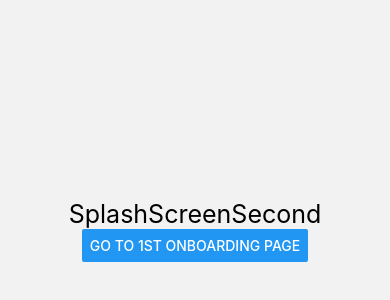
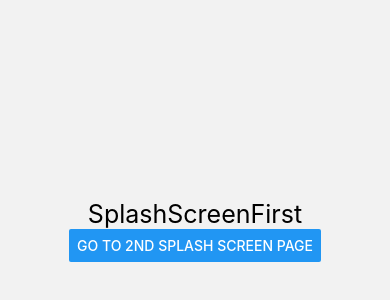
Before and after one commit to dahalaazad/eshop, a React Native app: screen /SplashScreenSecond in a window 390 px wide. Shown: the part 192-492 px from the top of the page. Built offline with nearby package versions, Linux system fonts and the light colour scheme.

Commit message:
fix: Remove unnecessary 2nd splash screen

```diff
--- a/src/routes/authstack/OnboardingStack.js
+++ b/src/routes/authstack/OnboardingStack.js
@@ -6,7 +6,6 @@ import {
   OnboardingScreenSecond,
   OnboardingScreenThird,
   SplashScreenFirst,
-  SplashScreenSecond,
 } from '@app/screens';
 
 const OnboardingStackScreen = createNativeStackNavigator();
@@ -25,13 +24,7 @@ const OnboardingStack = () => {
           title: 'Splash One',
         }}
       />
-      <OnboardingStackScreen.Screen
-        name="SplashScreenSecond"
-        component={SplashScreenSecond}
-        options={{
-          title: 'Splash Two',
-        }}
-      />
+
       <OnboardingStackScreen.Screen
         name="OnboardingScreenFirst"
         component={OnboardingScreenFirst}
--- a/src/screens/onboarding/index.js
+++ b/src/screens/onboarding/index.js
@@ -2,12 +2,11 @@ import {OnboardingScreenFirst} from './onboarding-screens';
 import {OnboardingScreenSecond} from './onboarding-screens';
 import {OnboardingScreenThird} from './onboarding-screens';
 import {SplashScreenFirst} from './splash-screens';
-import {SplashScreenSecond} from './splash-screens';
+
 
 export {
   OnboardingScreenFirst,
   OnboardingScreenSecond,
   OnboardingScreenThird,
   SplashScreenFirst,
-  SplashScreenSecond,
 };
--- a/src/screens/onboarding/splash-screens/SplashScreenSecond.js
+++ /dev/null
@@ -1,19 +0,0 @@
-import {View, Text, Button,StyleSheet} from 'react-native';
-import React from 'react';
-
-export default function SplashScreenSecond({navigation}) {
-  return (
-    <View style={styles.container} >
-      <Text style={{color:'#000',fontSize:25}}>SplashScreenSecond</Text>
-
-      <Button
-        title="Go to 1st onboarding page"
-        onPress={() => navigation.navigate('OnboardingScreenFirst')}
-      />
-    </View>
-  );
-}
-
-const styles = StyleSheet.create({
-  container: {alignItems: 'center', justifyContent: 'center', flex: 1},
-});
--- a/src/screens/onboarding/splash-screens/index.js
+++ b/src/screens/onboarding/splash-screens/index.js
@@ -1,4 +1,3 @@
 import SplashScreenFirst from './SplashScreenFirst';
-import SplashScreenSecond from './SplashScreenSecond';
 
-export {SplashScreenFirst, SplashScreenSecond};
+export {SplashScreenFirst};
```
